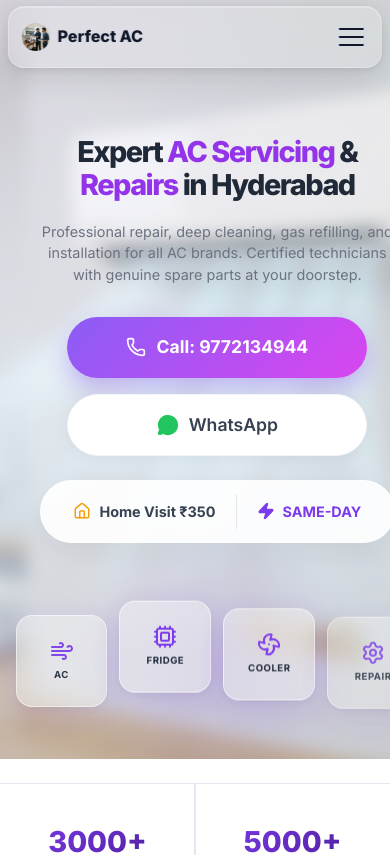
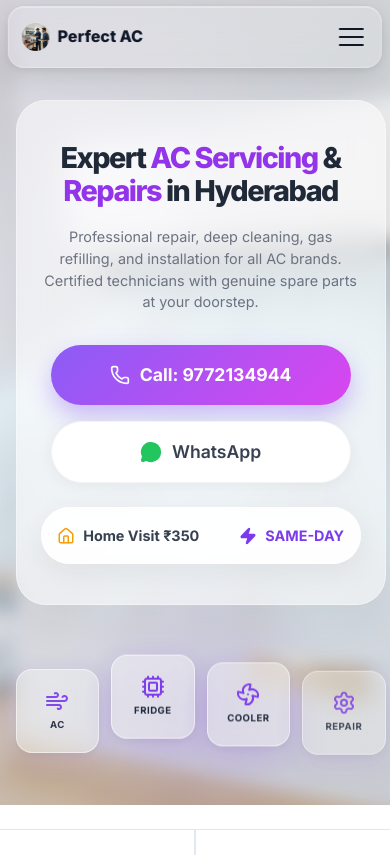
Before and after one commit to kunaManoj/Service, a React app in the folder frontend/: page / in a window 390 px wide. Shown: the top 855 px of the page. Built offline with nearby package versions, Linux system fonts and the light colour scheme; the HTML template or start-up script is replaced by a standard one.

Commit message:
Fixed responsiveness

```diff
--- a/frontend/src/index.css
+++ b/frontend/src/index.css
@@ -1983,15 +1983,21 @@ select.form-control {
 
   .hero-grid {
     grid-template-columns: 1fr;
+    justify-items: center;
   }
 
   .hero-content-side {
-    padding: 2.2rem 1.5rem 0.5rem;
-    background: transparent;
-    backdrop-filter: none;
-    border: none;
-    box-shadow: none;
+    padding: 2.5rem 1.5rem;
+    background: rgba(255, 255, 255, 0.5);
+    backdrop-filter: blur(15px);
+    -webkit-backdrop-filter: blur(15px);
+    border: 1px solid rgba(255, 255, 255, 0.4);
+    box-shadow: 0 20px 40px rgba(0, 0, 0, 0.05);
     text-align: center;
+    border-radius: 30px;
+    width: 100%;
+    max-width: 450px;
+    margin: 0 auto;
   }
 
   .hide-on-mobile {
@@ -2004,7 +2010,8 @@ select.form-control {
     gap: 0.75rem;
     justify-items: center;
     width: 100%;
-    margin-top: 0.75rem;
+    max-width: 450px;
+    margin: 0.75rem auto 0;
     position: relative;
     padding: 0.5rem 0;
   }
@@ -2074,9 +2081,11 @@ select.form-control {
 
   .floating-bottom-bar {
     width: 100%;
+    max-width: 320px;
     justify-content: center;
-    padding: 0.8rem;
+    padding: 0.6rem 1rem;
     font-size: 0.85rem;
+    margin: 0 auto;
   }
 
   .why-choose-split {
```
